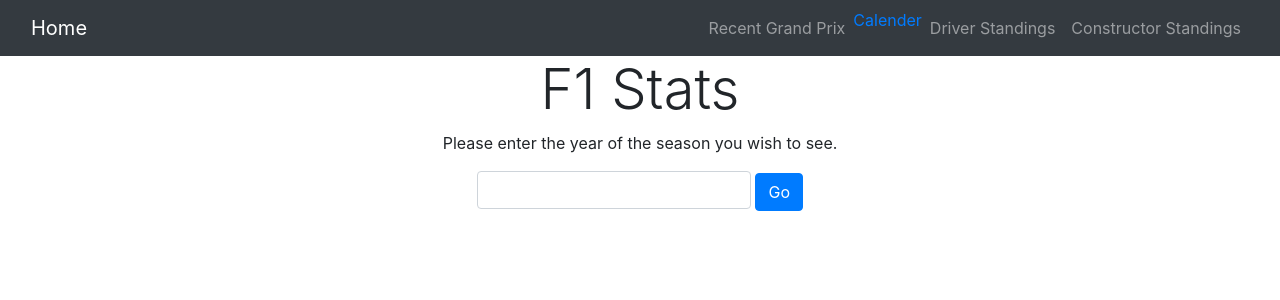
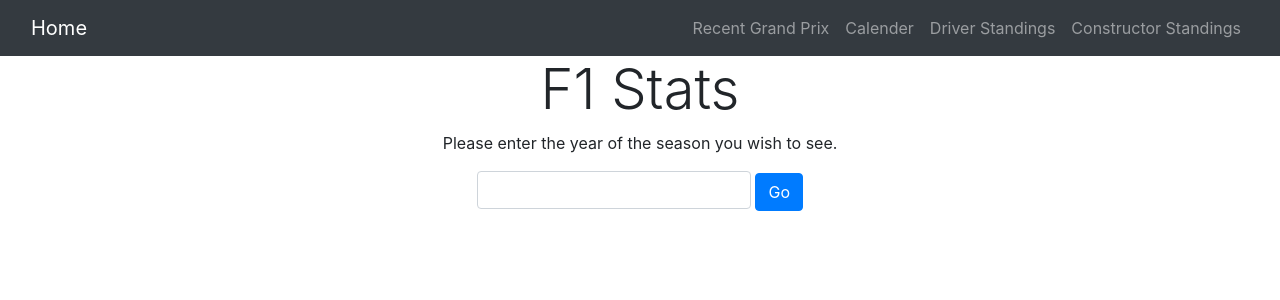
Before and after one commit to jaykybert/F1STATS, a Flask app: page / in a window 1280 px wide. Shown: the top 300 px of the page. Run offline with Flask 2, Linux system fonts and the light colour scheme; some libraries are stand-ins or nearby versions.

Commit message:
Minor visual updates

```diff
--- a/F1STATS/templates/calender.html
+++ b/F1STATS/templates/calender.html
@@ -3,7 +3,7 @@
 {% block page_content %}
     <div class="container">
         <div class="page_header text-center">
-            <h2 class="display-4">Formula 1 Statistics</h2>
+            <h2 class="display-4">The {{ races['year'] }} Calender</h2>
             {% if races|length == 0 %}
                 <div class="alert alert-danger" role="alert">
                     Sorry, we tried requesting the information but got no response!
--- a/F1STATS/templates/layout.html
+++ b/F1STATS/templates/layout.html
@@ -39,7 +39,7 @@
                     </li>
 
                     <li class="nav-item">
-                        <a class="nav_link" href="{{ url_for('calender') }}">Calender</a></li>
+                        <a class="nav-link" href="{{ url_for('calender') }}">Calender</a></li>
 
                     <li class="nav-item">
                         <a class="nav-link" href="{{ url_for('driver_standings') }}">Driver Standings</a></li>
```
